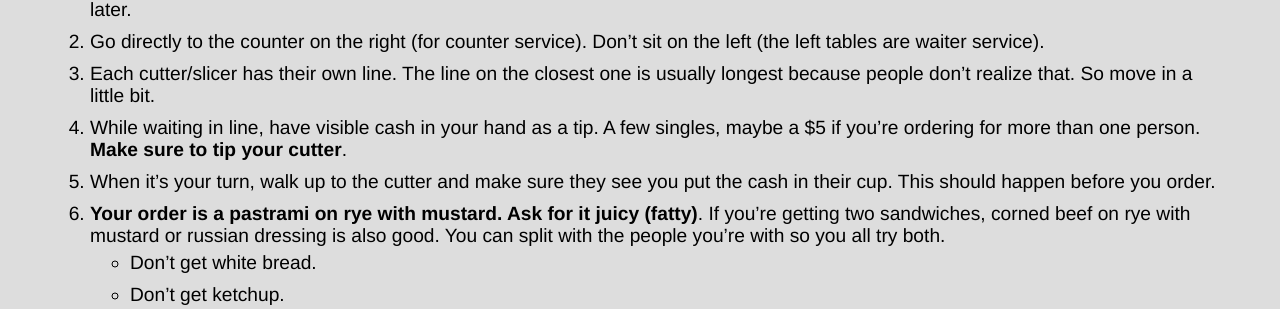
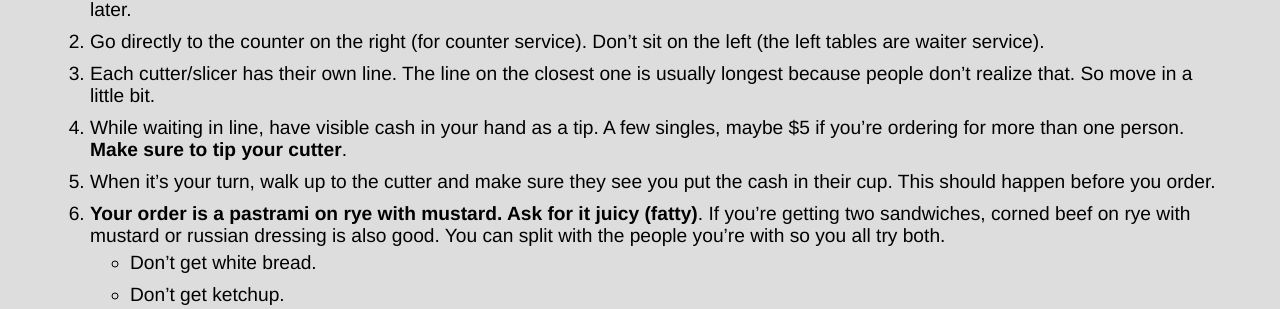
Before and after one commit to mrw/mrw.github.io, a Jekyll site: the page built from _posts/2018-03-27-ordering-at-katzs-deli.markdown, in a window 1280 px wide. Shown: the part 376-685 px from the top of the page. Built offline with Jekyll 4.4.1, drawn with Linux system fonts in a browser that asks for light colours.

Commit message:
Minor grammar change

```diff
--- a/_posts/2018-03-27-ordering-at-katzs-deli.markdown
+++ b/_posts/2018-03-27-ordering-at-katzs-deli.markdown
@@ -9,7 +9,7 @@ date:   2018-03-27 11:00:00 -0400
 1.  When you go in they'll give you a ticket. Don't lose the ticket; anything you order has to be put on it so they know what to charge you later.
 1.  Go directly to the counter on the right (for counter service). Don't sit on the left (the left tables are waiter service).
 1.  Each cutter/slicer has their own line. The line on the closest one is usually longest because people don't realize that. So move in a little bit.
-1.  While waiting in line, have visible cash in your hand as a tip. A few singles, maybe a $5 if you're ordering for more than one person. **Make sure to tip your cutter**.
+1.  While waiting in line, have visible cash in your hand as a tip. A few singles, maybe $5 if you're ordering for more than one person. **Make sure to tip your cutter**.
 1.  When it's your turn, walk up to the cutter and make sure they see you put the cash in their cup. This should happen before you order.
 1.  **Your order is a pastrami on rye with mustard. Ask for it juicy (fatty)**. If you're getting two sandwiches, corned beef on rye with mustard or russian dressing is also good. You can split with the people you're with so you all try both.
     *   Don't get white bread.
```
